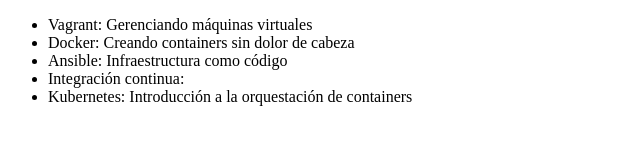
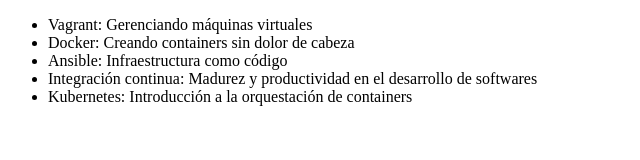
Before and after one commit to lothringen21/ejemplos-git, a plain HTML site: page index.html in a window 1280 px wide. Shown: the whole page, without its empty margins (0-640 px from the left). Drawn offline with Linux system fonts and the light colour scheme.

Commit message:
Cambiando el nombre al curso de Integracion Continua

```diff
--- a/index.html
+++ b/index.html
@@ -9,7 +9,7 @@
          <li> Vagrant: Gerenciando máquinas virtuales </li>
          <li> Docker: Creando containers sin dolor de cabeza</li>
          <li> Ansible: Infraestructura como código </li>
-         <li> Integración continua: </li>
+         <li> Integración continua: Madurez y productividad en el desarrollo de softwares </li>
          <li> Kubernetes: Introducción a la orquestación de containers </li>
      </ul>
 </body>
```
